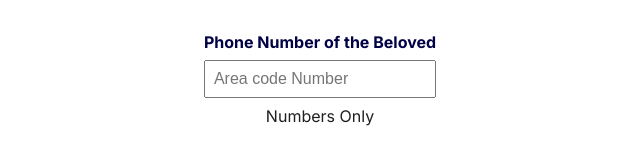
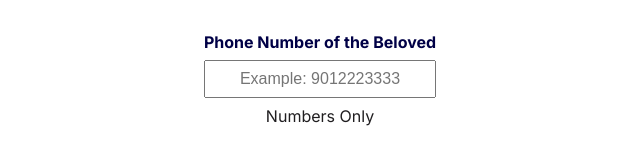
Before and after one commit to jcsmileyjr/elder, a Next.js app: page / in a window 1280 px wide. Shown: the part 231-379 px from the top of the page, without its empty margins (320-960 px from the left). Built offline with nearby package versions, Linux system fonts and the light colour scheme.

Commit message:
input field

```diff
--- a/src/app/page.js
+++ b/src/app/page.js
@@ -19,7 +19,7 @@ const Home = () => {
                 </div>
                 <div className={styles.phoneNumberContainer}>
                     <label htmlFor="phoneNumber" className={styles.label}>Phone Number of the Beloved</label>
-                    <input type="tel" id="phoneNumber" className={styles.inputfield} pattern="[0-9]{3}-[0-9]{3}-[0-9]{4}" maxLength={"10"} required placeholder="Area code Number" onInput={(e)=> e.target.value = e.target.value.replace(/[^0-9]/g, '')} ></input>
+                    <input type="tel" id="phoneNumber" className={styles.inputfield} pattern="[0-9]{3}-[0-9]{3}-[0-9]{4}" maxLength={"10"} required placeholder="Example: 9012223333" onInput={(e)=> e.target.value = e.target.value.replace(/[^0-9]/g, '')} ></input>
                     <p className={styles.numbersOnly}>Numbers Only </p>
                     <button onClick={() => router.push("/viewEntries")} className={styles.entryButton} type="button">
                         Load
--- a/src/app/page.module.css
+++ b/src/app/page.module.css
@@ -68,6 +68,7 @@
   padding: .5rem;
   font-size: 1rem;
   width: 100%;
+  text-align: center;
 }
 
 .label {
```
